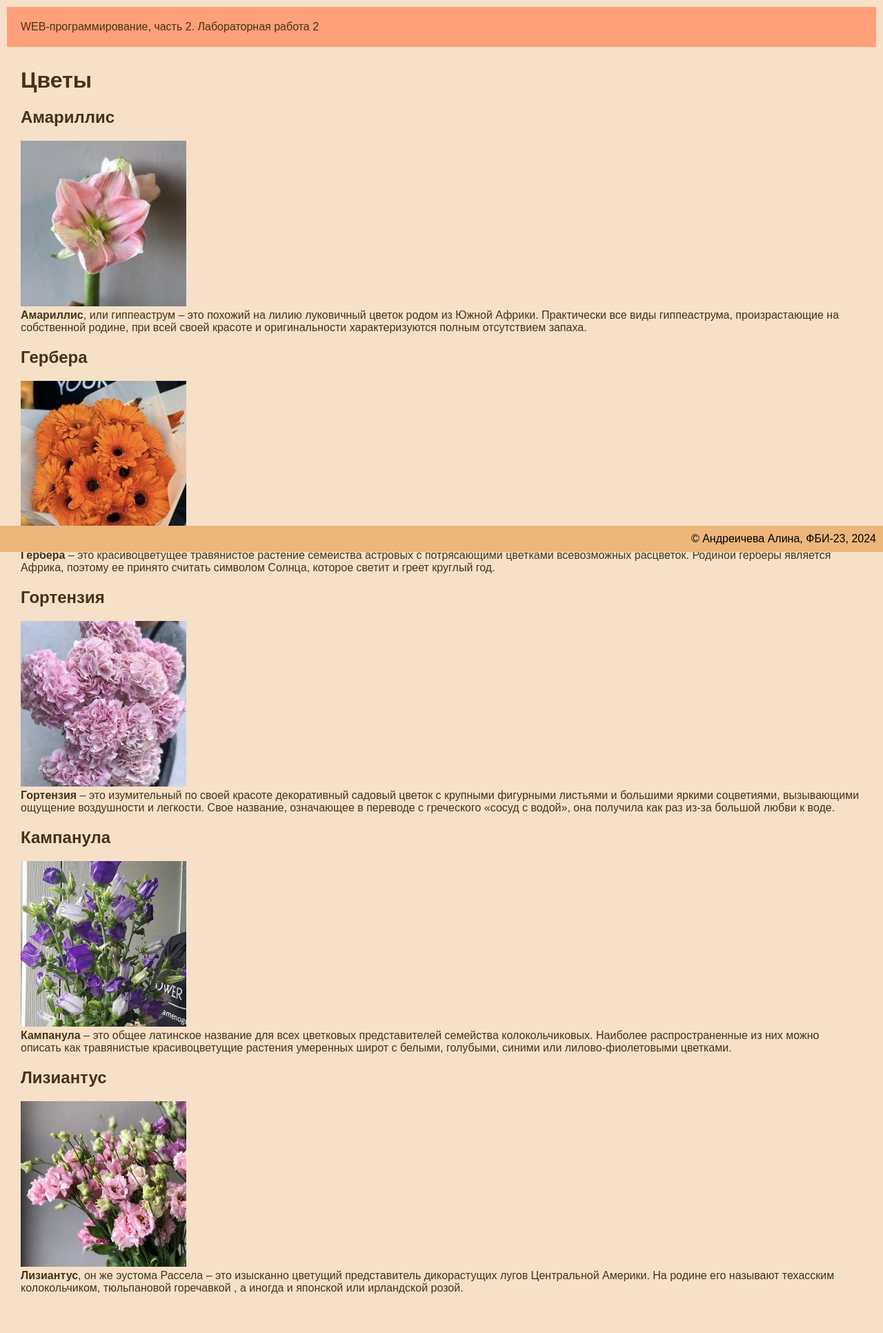
After one commit to kisses-noo/webprogramming-labs-2, a Flask app: page /lab2/flowers in a window 1280 px wide. The commit adds this page. Shown: the whole page at 69% size. Run offline with Flask 3, Linux system fonts and the light colour scheme.

Commit message:
Самостоятельное задание

```diff
--- a/app.py
+++ b/app.py
@@ -206,3 +206,7 @@ def example():
 @app.route('/lab2/')
 def lab2():
     return render_template('lab2.html')
+
+@app.route('/lab2/flowers')
+def flowers():
+    return render_template('flowers.html')
--- /dev/null
+++ b/templates/flowers.html
@@ -0,0 +1,47 @@
+{% extends "base.html" %}
+{% block laba %}Лабораторная работа 2{% endblock%}
+{% block main %}
+    <h1>Цветы</h1>
+    <h2>Амариллис</h2>
+    <img src="{{ url_for('static', filename='с1.jpeg') }}">
+    <div>
+        <b>Амариллис</b>, или гиппеаструм – это похожий на лилию луковичный цветок
+        родом из Южной Африки. Практически все виды гиппеаструма, произрастающие
+        на собственной родине, при всей своей красоте и оригинальности характеризуются
+        полным отсутствием запаха.
+    </div>
+
+    <h2>Гербера</h2>
+    <img src="{{ url_for('static', filename='с2.jpeg') }}">
+    <div>
+        <b>Гербера</b> – это красивоцветущее травянистое растение семейства астровых с
+        потрясающими цветками всевозможных расцветок. Родиной герберы является Африка,
+        поэтому ее принято считать символом Солнца, которое светит и греет круглый год.
+    </div>
+
+    <h2>Гортензия</h2>
+    <img src="{{ url_for('static', filename='с3.jpeg') }}">
+    <div>
+        <b>Гортензия</b> – это изумительный по своей красоте декоративный садовый цветок с
+        крупными фигурными листьями и большими яркими соцветиями, вызывающими ощущение
+        воздушности и легкости. Свое название, означающее в переводе с греческого «сосуд
+        с водой», она получила как раз из-за большой любви к воде.
+    </div>
+
+    <h2>Кампанула</h2>
+    <img src="{{ url_for('static', filename='с4.jpeg') }}">
+    <div>
+        <b>Кампанула</b> – это общее латинское название для всех цветковых представителей
+        семейства колокольчиковых. Наиболее распространенные из них можно описать как
+        травянистые красивоцветущие растения умеренных широт с белыми, голубыми, синими
+        или лилово-фиолетовыми цветками.
+    </div>
+
+    <h2>Лизиантус</h2>
+    <img src="{{ url_for('static', filename='с5.jpeg') }}">
+    <div>
+        <b>Лизиантус</b>, он же эустома Рассела – это изысканно цветущий представитель дикорастущих
+        лугов Центральной Америки. На родине его называют техасским колокольчиком,
+        тюльпановой горечавкой , а иногда и японской или ирландской розой.
+    </div>
+{% endblock %}
--- a/templates/lab2.html
+++ b/templates/lab2.html
@@ -7,5 +7,8 @@
         <li>
             <a href="/lab2/example">example</a>
         </li>
+        <li>
+            <a href="/lab2/flowers">flowers</a>
+        </li>
     </ol>
 {% endblock %}
```
Also changed, not shown: static/с1.jpeg (added), static/с2.jpeg (added), static/с3.jpeg (added), static/с4.jpeg (added), static/с5.jpeg (added).
